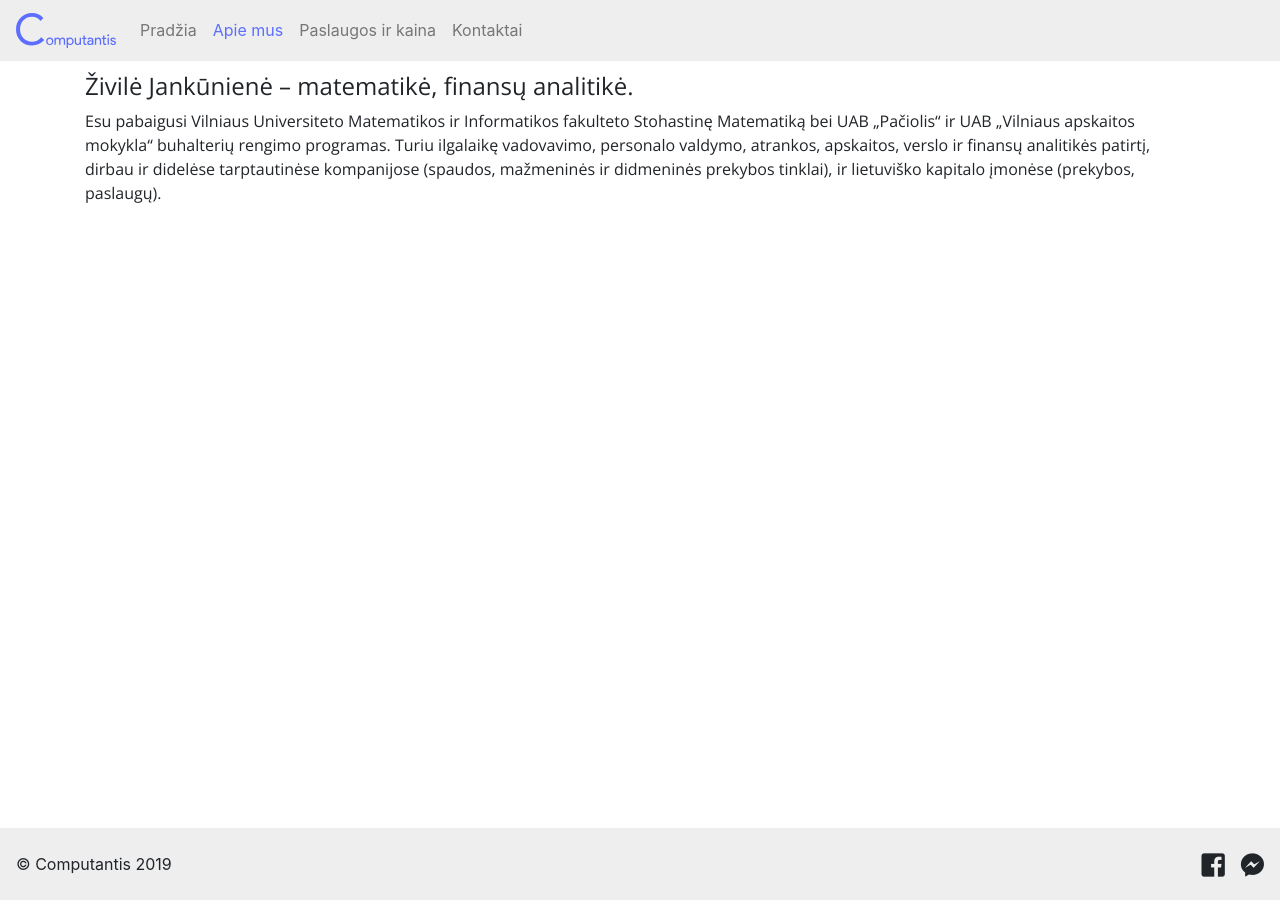
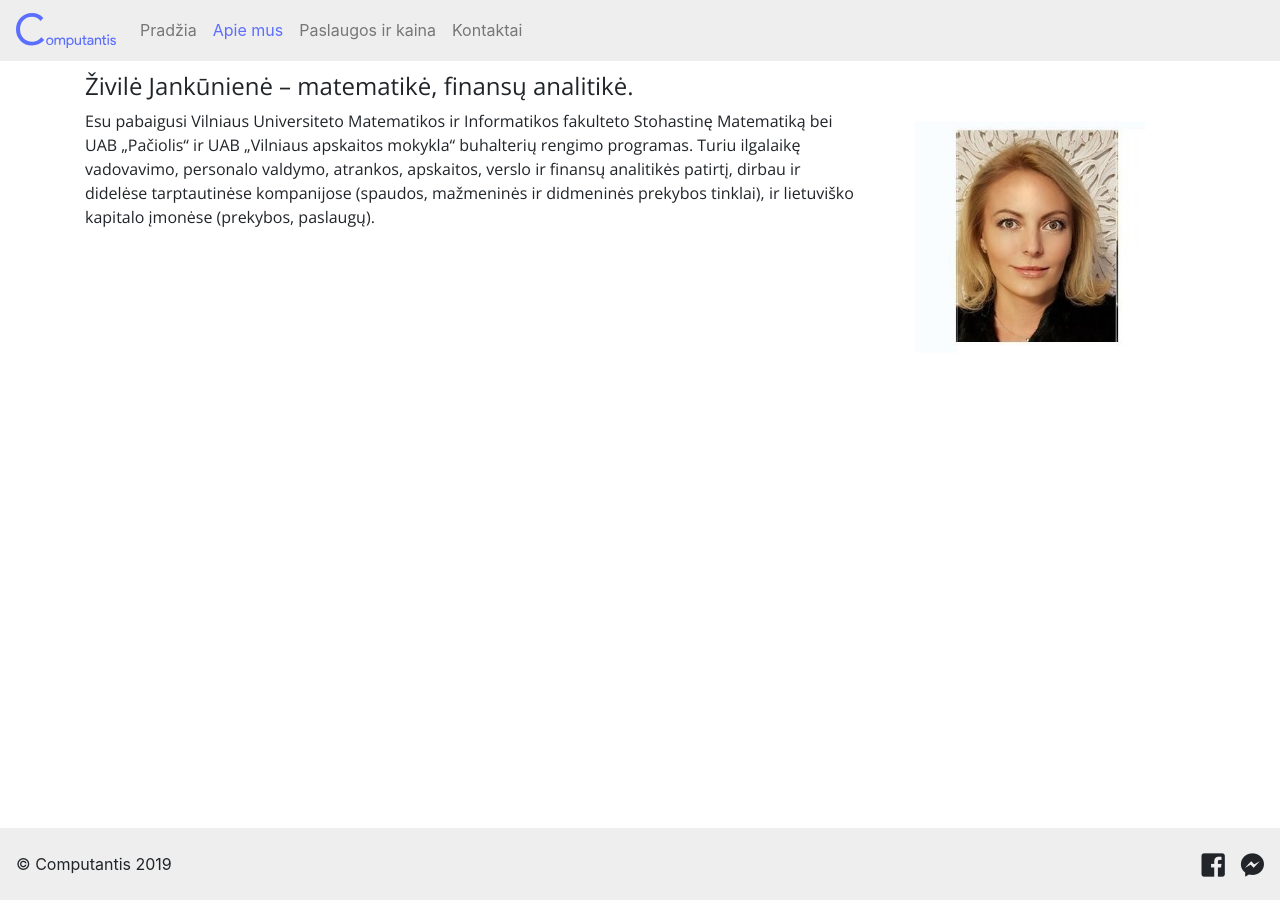
Before and after one commit to MantasJan/Computantis, a Jekyll site: the page built from apiemus.html, in a window 1280 px wide. Built offline with Jekyll 4.4.1, drawn with Linux system fonts in a browser that asks for light colours; nearby versions of some CDN libraries.

Commit message:
added a photo

```diff
--- a/apiemus.html
+++ b/apiemus.html
@@ -4,6 +4,7 @@ permalink: /apiemus/
 layout: default
 ---
 <div class="text">
+  <img src="/nuotrauka.jpg" alt="nuotrauka" class="nuotrauka">
   <h4>Živilė Jankūnienė – matematikė, finansų analitikė.</h4>
   <p>Esu pabaigusi Vilniaus Universiteto Matematikos ir Informatikos fakulteto Stohastinę Matematiką bei UAB „Pačiolis“ ir UAB „Vilniaus apskaitos mokykla“ buhalterių rengimo programas. Turiu ilgalaikę vadovavimo, personalo valdymo, atrankos, apskaitos, verslo ir finansų analitikės patirtį, dirbau ir  didelėse tarptautinėse kompanijose (spaudos, mažmeninės ir didmeninės prekybos tinklai),  ir  lietuviško kapitalo įmonėse (prekybos, paslaugų).</p>
 </div>
--- a/css/master.css
+++ b/css/master.css
@@ -47,3 +47,7 @@ table {
 table, th, td {
   border: 1px solid black;
 }
+.nuotrauka {
+  transform: scale(0.7);
+  float: right;
+}
```
Also changed, not shown: nuotrauka.jpg (added).
